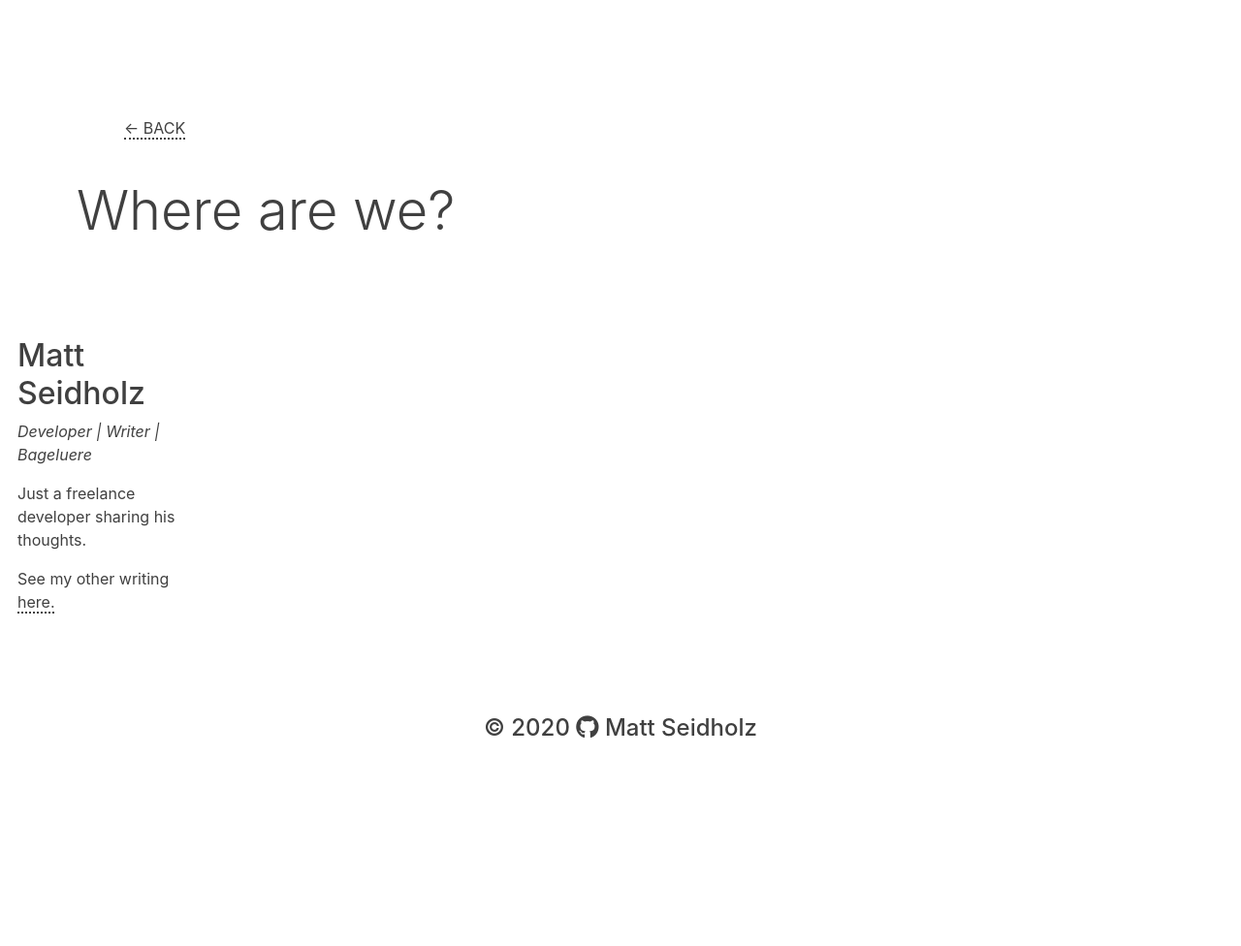
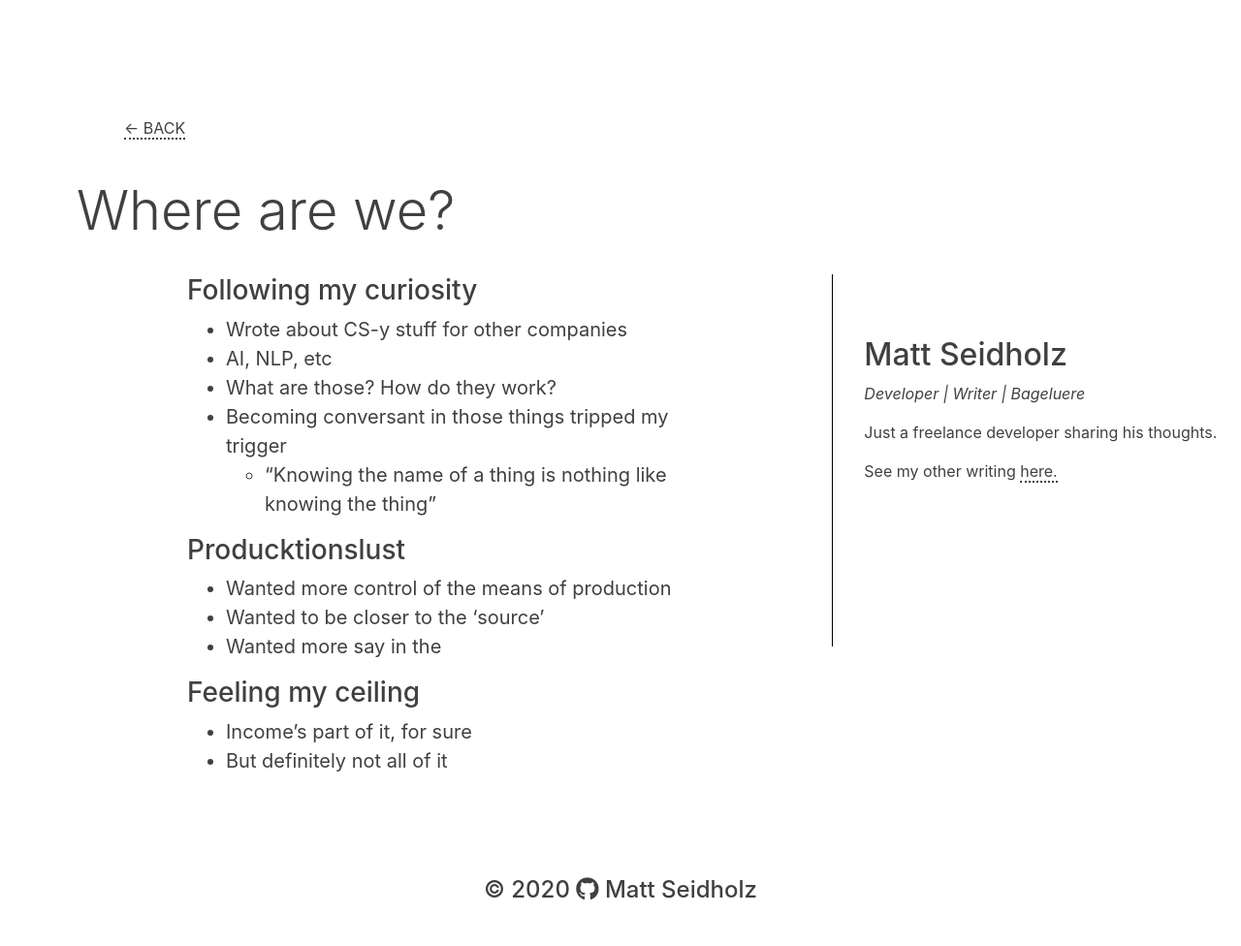
Before and after one commit to seinwave/msdev, a Jekyll site: the page built from _posts/2020-06-09-purpose.md, in a window 1280 px wide. Shown: the whole page at 97% size. Built offline with Jekyll 4.4.1, drawn with Linux system fonts in a browser that asks for light colours; nearby versions of some CDN libraries; before the commit the page ends 900 px from its top, so only the background shows below that.

Commit message:
fixing blog

```diff
--- a/_posts/2020-06-09-purpose.md
+++ b/_posts/2020-06-09-purpose.md
@@ -3,3 +3,21 @@
 author: matt
 title: Where are we?
 ---
+
+
+
+### Following my curiosity
+- Wrote about CS-y stuff for other companies
+- AI, NLP, etc
+- What are those? How do they work?
+- Becoming conversant in those things tripped my trigger
+    - "Knowing the name of a thing is nothing like knowing the thing"
+
+### Producktionslust
+- Wanted more control of the means of production
+- Wanted to be closer to the 'source'
+- Wanted more say in the
+
+### Feeling my ceiling
+- Income's part of it, for sure
+- But definitely not all of it
```
